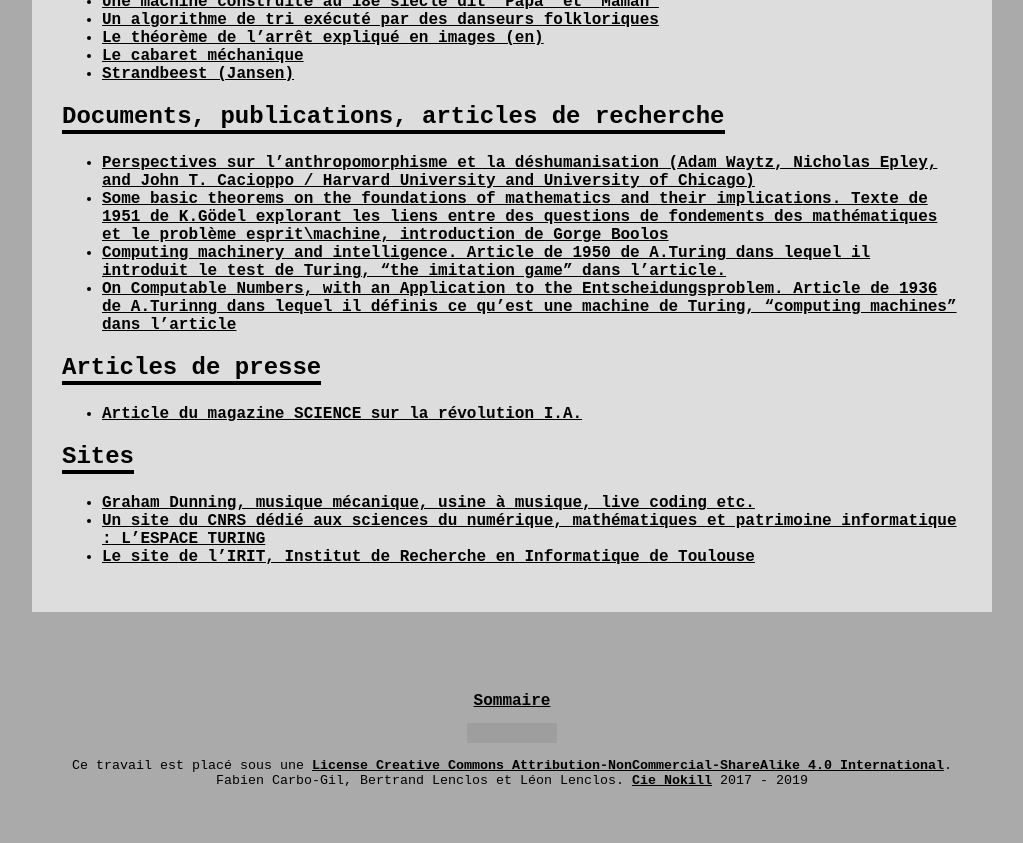
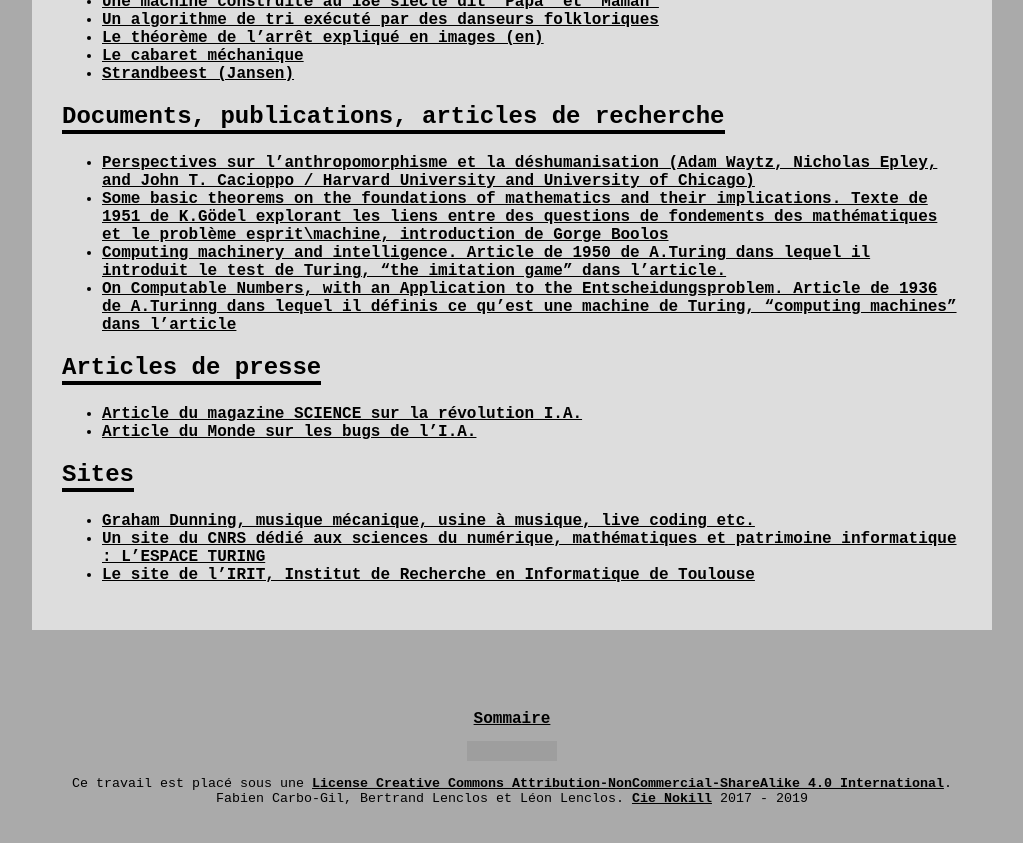
Before and after one commit to LeonLenclos/turing-test, a Jekyll site: the page built from contenu/bibliographie.md, in a window 1280 px wide and 900 px high, scrolled down 1215 px. Shown: the top 843 px of the window, without its empty margins (128-1151 px from the left). Built offline with Jekyll 4.4.1, drawn with Linux system fonts in a browser that asks for light colours; nearby versions of some CDN libraries; our own code applies the rules of GitHub Pages for plain Markdown files; a script that is not in the unit is left out; the repository's description, which GitHub fills in, is left out; grey boxes are pictures that could not be loaded.

Commit message:
Update bibliographie.md

```diff
--- a/contenu/bibliographie.md
+++ b/contenu/bibliographie.md
@@ -56,6 +56,7 @@ Articles de presse
 -----------------
 
 -   [Article du magazine SCIENCE sur la révolution I.A.](http://www.sciencemag.org/news/2017/07/ai-revolution-science)
+-   [Article du Monde sur les bugs de l'I.A.](https://www.lemonde.fr/sciences/article/2019/02/25/les-bugs-de-l-intelligence-artificielle_5428168_1650684.html)
 
 Sites
 -----
```
